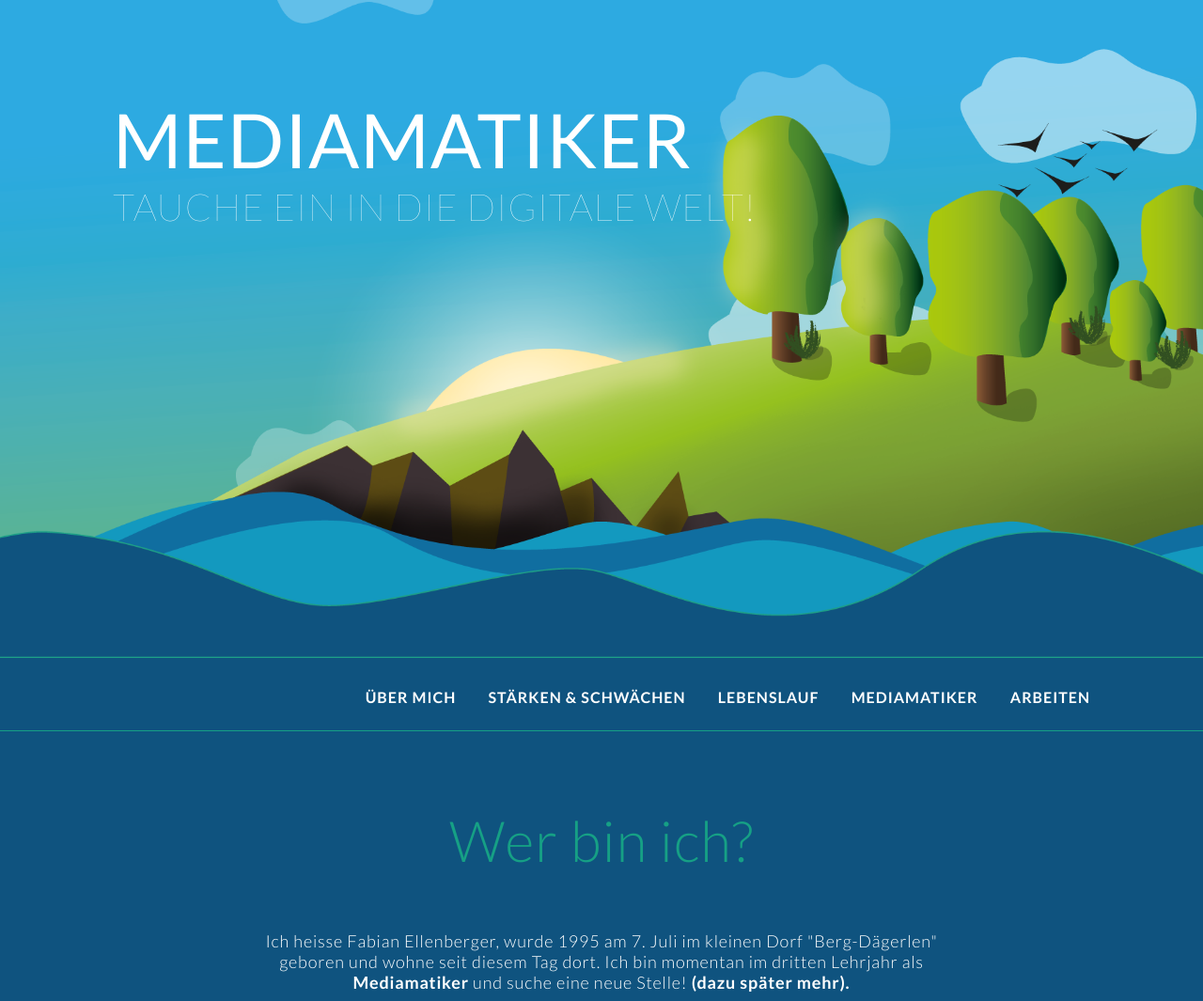
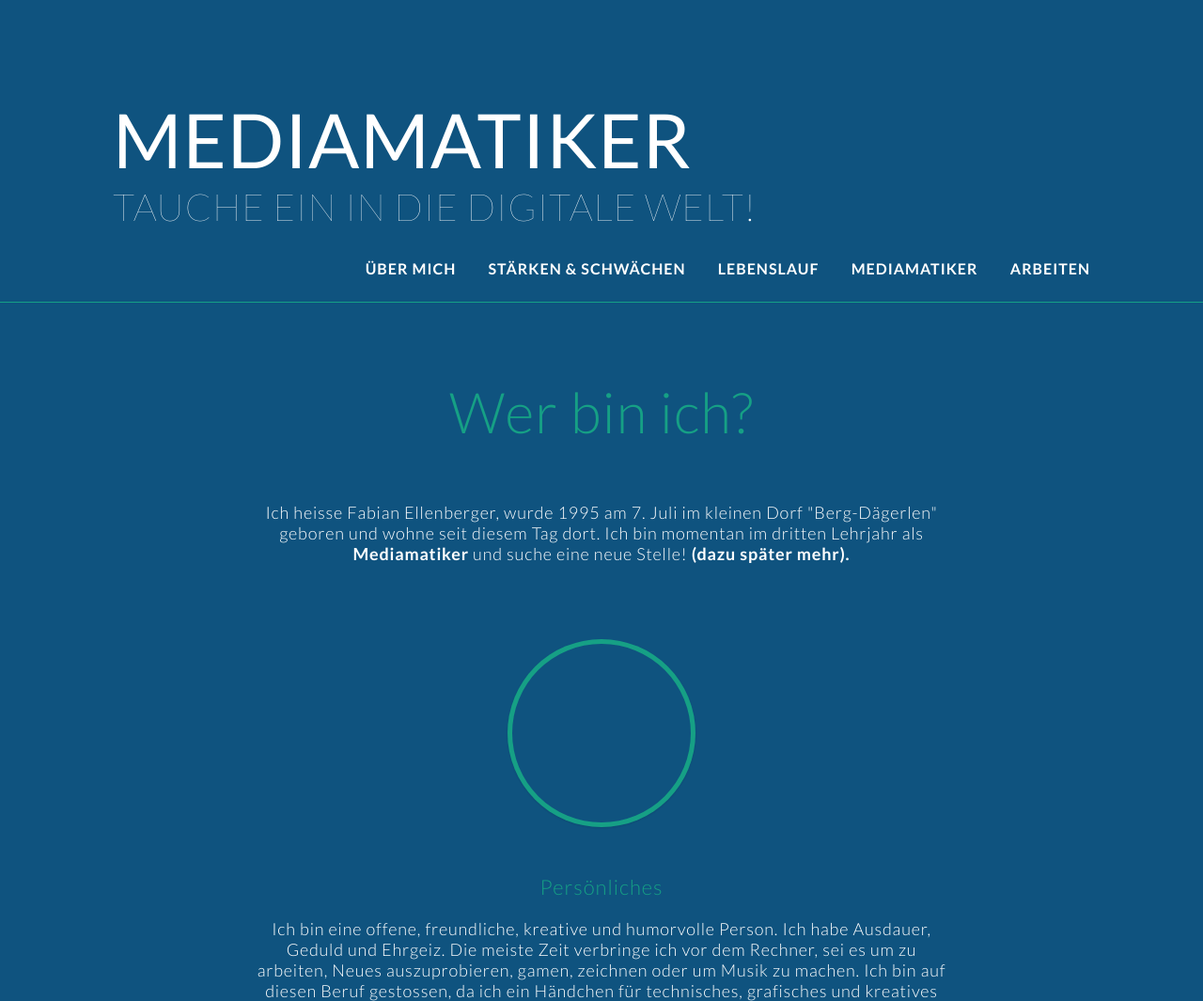
Before and after one commit to johnnysmyname/mediawas, a plain HTML site: page index.html in a window 1280 px wide. Shown: the top 1065 px of the page at 94% size. Drawn offline with nearby package versions, Linux system fonts and the light colour scheme; files whose address does not match are found by name.

Commit message:
css glöscht swag

```diff
--- a/style.css
+++ b/style.css
@@ -14,13 +14,7 @@ header {
 }
 
 #intro {
-	background: url(img/bg.png) 100% 100% no-repeat;
-  background-size: 100%;
-	-webkit-background-size: cover;
-	-moz-background-size: cover;
-	-o-background-size: cover;
-	background-size: cover;
-	height: 700px;
+
 }
 
 .row {
```
